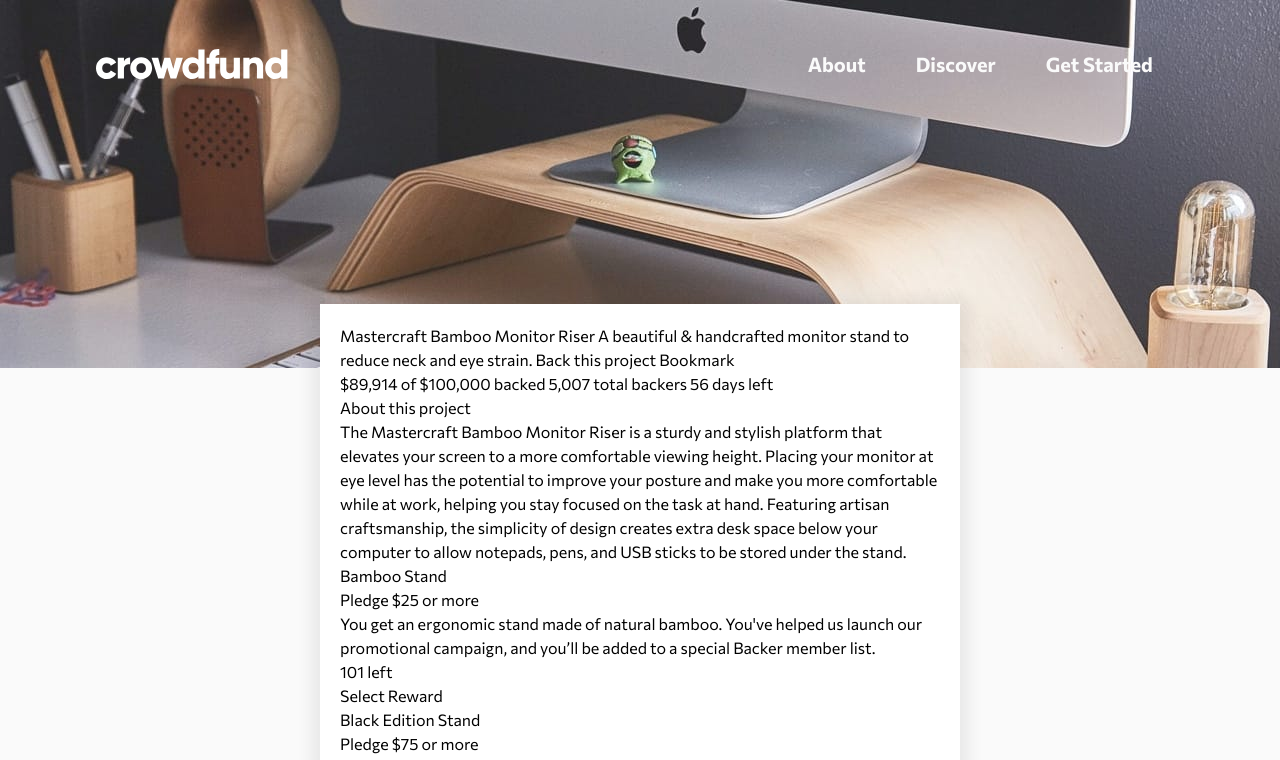
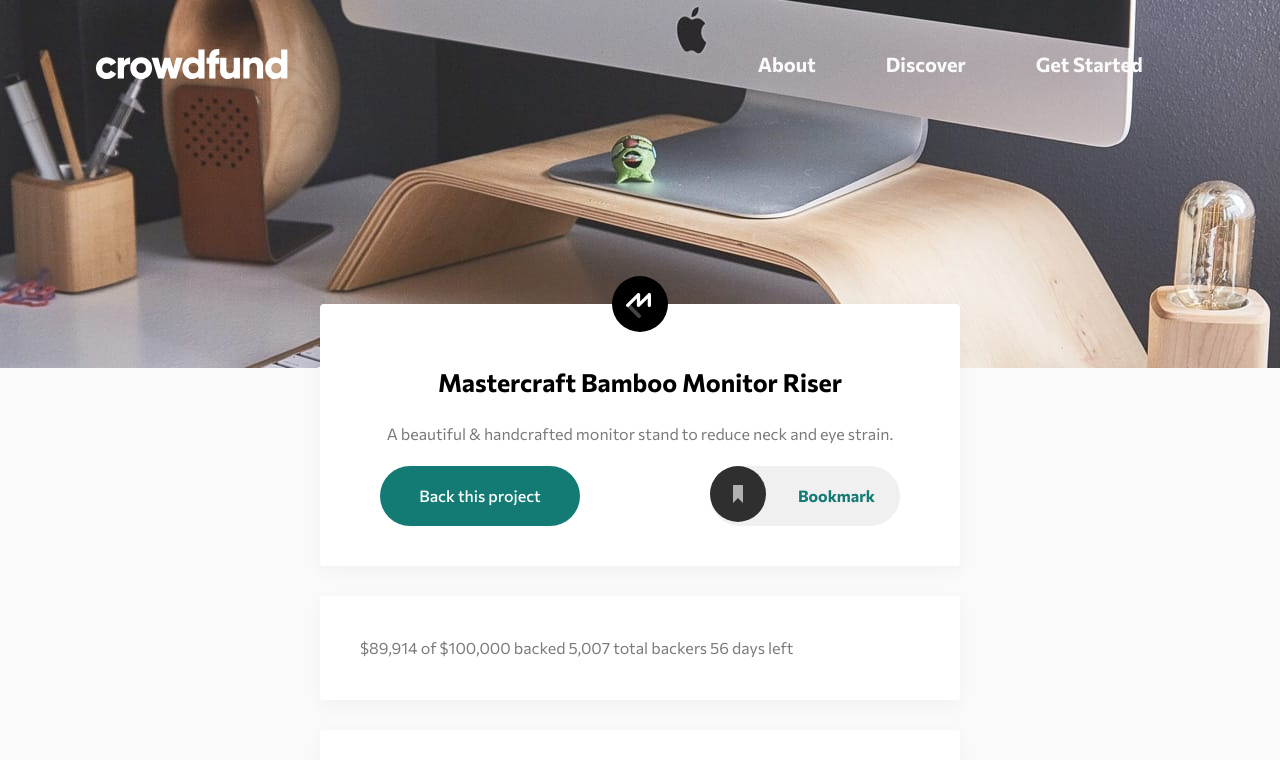
Before and after one commit to tfmcmenemy/Crowdfunding-Frontend-Mentor-Project, a website built with Parcel: page index.html in a window 1280 px wide. Shown: the top 760 px of the page. Built offline with nearby package versions, Linux system fonts and the light colour scheme.

Commit message:
Finished the title box and edited the main navigation so that the selections are visable.

```diff
--- a/index.html
+++ b/index.html
@@ -22,6 +22,7 @@
 		<title>Frontend Mentor | Crowdfunding product page</title>
 	</head>
 	<body>
+		<div class="container">
 			<div class="header">
 				<div class="header_box">
 					<div class="header_box__image">
@@ -39,9 +40,43 @@
 
 			<div class="main_content">
 				<div class="title_box">
-				Mastercraft Bamboo Monitor Riser A beautiful & handcrafted
-				monitor stand to reduce neck and eye strain. Back this project
+					<div class="title_box__logo">
+						<img src="/images/logo-mastercraft.svg" alt="" />
+					</div>
+					<div class="title_box__title">
+						Mastercraft Bamboo Monitor Riser
+					</div>
+					<div class="title_box__content">
+						A beautiful & handcrafted monitor stand to reduce neck
+						and eye strain.
+					</div>
+					<div class="title_box_options">
+						<div class="title_box_options__button btn">
+							Back this project
+						</div>
+						<div class="title_box_options__bookmark btn bookmark">
+							<svg
+								class="icon"
+								width="56"
+								height="56"
+								xmlns="http://www.w3.org/2000/svg"
+							>
+								<g fill="none" fill-rule="evenodd">
+									<circle
+										fill="#2F2F2F"
+										cx="28"
+										cy="28"
+										r="28"
+									/>
+									<path
+										fill="#B1B1B1"
+										d="M23 19v18l5-5.058L33 37V19z"
+									/>
+								</g>
+							</svg>
 							Bookmark
+						</div>
+					</div>
 				</div>
 
 				<div class="data_box">
@@ -52,15 +87,15 @@
 					<div class="about_box__title">About this project</div>
 
 					<div class="about_box__content">
-					The Mastercraft Bamboo Monitor Riser is a sturdy and stylish
-					platform that elevates your screen to a more comfortable
-					viewing height. Placing your monitor at eye level has the
-					potential to improve your posture and make you more
-					comfortable while at work, helping you stay focused on the
-					task at hand. Featuring artisan craftsmanship, the
-					simplicity of design creates extra desk space below your
-					computer to allow notepads, pens, and USB sticks to be
-					stored under the stand.
+						The Mastercraft Bamboo Monitor Riser is a sturdy and
+						stylish platform that elevates your screen to a more
+						comfortable viewing height. Placing your monitor at eye
+						level has the potential to improve your posture and make
+						you more comfortable while at work, helping you stay
+						focused on the task at hand. Featuring artisan
+						craftsmanship, the simplicity of design creates extra
+						desk space below your computer to allow notepads, pens,
+						and USB sticks to be stored under the stand.
 					</div>
 
 					<div class="version_cards">
@@ -70,12 +105,15 @@
 								Pledge $25 or more
 							</div>
 							<div class="version_card__content">
-							You get an ergonomic stand made of natural bamboo.
-							You've helped us launch our promotional campaign,
-							and you’ll be added to a special Backer member list.
+								You get an ergonomic stand made of natural
+								bamboo. You've helped us launch our promotional
+								campaign, and you’ll be added to a special
+								Backer member list.
 							</div>
 							<div class="version_card__remaining">101 left</div>
-						<div class="version_card__button">Select Reward</div>
+							<div class="version_card__button">
+								Select Reward
+							</div>
 						</div>
 						<div class="version_card">
 							<div class="version_card__title">
@@ -85,12 +123,14 @@
 								Pledge $75 or more
 							</div>
 							<div class="version_card__content">
-							You get a Black Special Edition computer stand and a
-							personal thank you. You’ll be added to our Backer
-							member list. Shipping is included.
+								You get a Black Special Edition computer stand
+								and a personal thank you. You’ll be added to our
+								Backer member list. Shipping is included.
 							</div>
 							<div class="version_card__remaining">64 left</div>
-						<div class="version_card__button">Select Reward</div>
+							<div class="version_card__button">
+								Select Reward
+							</div>
 						</div>
 						<div class="version_card">
 							<div class="version_card__title">
@@ -101,8 +141,8 @@
 							</div>
 							<div class="version_card__content">
 								You get two Special Edition Mahogany stands, a
-							Backer T-Shirt, and a personal thank you. You’ll be
-							added to our Backer member list. Shipping is
+								Backer T-Shirt, and a personal thank you. You’ll
+								be added to our Backer member list. Shipping is
 								included.
 							</div>
 							<div class="version_card__remaining">0 left</div>
@@ -110,6 +150,9 @@
 						</div>
 					</div>
 				</div>
+
+				<div class="foot_box"></div>
+				<!-- The footbox is added in to give some scroll room at the bottom of the page. -->
 			</div>
 
 			<!-- Selection modal start -->
@@ -117,8 +160,8 @@
 				<div class="selection_modal__title">Back this project</div>
 
 				<div class="selection_modal__content">
-				Want to support us in bringing Mastercraft Bamboo Monitor Riser
-				out in the world?
+					Want to support us in bringing Mastercraft Bamboo Monitor
+					Riser out in the world?
 				</div>
 
 				<div class="selection_modal__selection_cards">
@@ -128,21 +171,25 @@
 						</div>
 						<div class="selection_modal__card__content">
 							Choose to support us without a reward if you simply
-						believe in our project. As a backer, you will be signed
-						up to receive product updates via email.
+							believe in our project. As a backer, you will be
+							signed up to receive product updates via email.
 						</div>
 					</div>
 					<div class="selection_modal__card">
-					<div class="selection_modal__card__title">Bamboo Stand</div>
+						<div class="selection_modal__card__title">
+							Bamboo Stand
+						</div>
 						<div class="selection_modal__card__pledge">
 							Pledge $25 or more
 						</div>
-					<div class="selection_modal__card__remaining">101 left</div>
+						<div class="selection_modal__card__remaining">
+							101 left
+						</div>
 
 						<div class="selection_modal__card__content">
 							You get an ergonomic stand made of natural bamboo.
-						You've helped us launch our promotional campaign, and
-						you’ll be added to a special Backer member list.
+							You've helped us launch our promotional campaign,
+							and you’ll be added to a special Backer member list.
 						</div>
 						<!-- Selected pledge start -->
 						<!-- Enter your pledge
@@ -158,12 +205,14 @@
 						<div class="selection_modal__card__pledge">
 							Pledge $75 or more
 						</div>
-					<div class="selection_modal__card__remaining">64 left</div>
+						<div class="selection_modal__card__remaining">
+							64 left
+						</div>
 
 						<div class="selection_modal__card__content">
 							You get a Black Special Edition computer stand and a
-						personal thank you. You’ll be added to our Backer member
-						list. Shipping is included.
+							personal thank you. You’ll be added to our Backer
+							member list. Shipping is included.
 						</div>
 
 						<!-- Selected pledge start -->
@@ -179,12 +228,15 @@
 						<div class="selection_modal__card__pledge">
 							Pledge $200 or more
 						</div>
-					<div class="selection_modal__card__remaining">0 left</div>
+						<div class="selection_modal__card__remaining">
+							0 left
+						</div>
 
 						<div class="selection_modal__card__content">
-						You get two Special Edition Mahogany stands, a Backer
-						T-Shirt, and a personal thank you. You’ll be added to
-						our Backer member list. Shipping is included.
+							You get two Special Edition Mahogany stands, a
+							Backer T-Shirt, and a personal thank you. You’ll be
+							added to our Backer member list. Shipping is
+							included.
 						</div>
 						<!-- Selected pledge  start -->
 						<!-- Enter your pledge
@@ -202,12 +254,13 @@
 				<div class="success_modal__title">Thanks for your support!</div>
 				<div class="success_modal__content">
 					Your pledge brings us one step closer to sharing Mastercraft
-				Bamboo Monitor Riser worldwide. You will get an email once our
-				campaign is completed.
+					Bamboo Monitor Riser worldwide. You will get an email once
+					our campaign is completed.
 				</div>
 				<div class="success_modal__button">Got it!</div>
 			</div>
 
 			<!-- Success modal end -->
+		</div>
 	</body>
 </html>
--- a/sass/abstracts/_variables.scss
+++ b/sass/abstracts/_variables.scss
@@ -1,9 +1,12 @@
 //Colors
 $moderate-cyan: hsl(176, 50%, 47%);
 $dark-cyan: hsl(176, 72%, 28%);
+$dark-cyan-hover: hsl(176, 72%, 25%);
 $black: hsl(0, 0%, 0%);
 $dark-gray: hsl(0, 0%, 48%);
+$light-gray: hsl(0, 0%, 94%);
 $main-back: rgb(250, 250, 250);
+$white: rgb(255, 255, 255);
 
 $font-size: 1.6rem;
 
--- a/sass/base/_base.scss
+++ b/sass/base/_base.scss
@@ -7,10 +7,13 @@ html {
 body {
 	font-family: $font-family;
 	font-size: $font-size;
+	color: $dark-gray;
 	background: $main-back;
-	position: relative;
-	padding-bottom: 50rem;
 	@include respond(mobile) {
 		background-color: red;
 	}
 }
+
+.container {
+	position: relative;
+}
--- /dev/null
+++ b/sass/components/_button.scss
@@ -0,0 +1,29 @@
+@use "../abstracts" as *;
+
+.btn {
+	background: $dark-cyan;
+	color: $white;
+	font-weight: $font-weight-med;
+	text-align: center;
+	padding: 1.8rem;
+	width: 20rem;
+	border-radius: 5rem;
+	transition: 0.3s ease;
+	&:hover {
+		transform: translateY(-1px);
+		color: rgb(216, 216, 216);
+		cursor: pointer;
+	}
+}
+.bookmark {
+	background: $light-gray;
+	color: $dark-cyan;
+	font-weight: $font-weight-thick;
+	text-align: right;
+	padding-right: 2.5rem;
+	width: 19rem;
+
+	&:hover {
+		color: $dark-cyan-hover;
+	}
+}
--- a/sass/components/_index.scss
+++ b/sass/components/_index.scss
@@ -1 +1,2 @@
 @forward "modal";
+@forward "button";
--- a/sass/layout/_header.scss
+++ b/sass/layout/_header.scss
@@ -28,15 +28,26 @@
 			margin-right: 8vw;
 
 			li {
-				padding: 0 2.5rem;
+				padding: 0 1.5rem;
+				margin: 0 2rem;
 				color: $main-back;
 				font-size: 2rem;
 				font-weight: $font-weight-thick;
+				border-radius: 10px;
 				white-space: nowrap;
-				transition: 0.5s ease;
+				transition: all 0.5s ease;
+				background: linear-gradient(
+					135deg,
+					$dark-cyan 50%,
+					transparent 50%
+				);
+				background-size: 0%;
+				background-repeat: no-repeat;
 
 				&:hover {
-					color: $dark-cyan;
+					transform: scale(1.1);
+					background-size: 300%;
+					color: $white;
 					cursor: pointer;
 				}
 			}
--- a/sass/layout/_main_content.scss
+++ b/sass/layout/_main_content.scss
@@ -1,3 +1,5 @@
+@use "../abstracts" as *;
+
 .main_content {
 	position: absolute;
 	top: 38vh;
@@ -5,21 +7,74 @@
 	transform: translateX(-50%);
 
 	width: 50vw;
-	padding: 2rem;
+	display: block;
+	background: rgba(0, 0, 0, 0);
 
-	background-color: white;
-	box-shadow: 0 5px 15px 9px rgba(0, 0, 0, 0.07);
+	& > div:not(:last-child) {
+		box-shadow: 0 5px 15px 2px rgba(0, 0, 0, 0.03);
+		background: white;
+		margin-bottom: 3rem;
+		border-radius: 0.4rem;
+		padding: 4rem;
+	}
+	.foot_box {
+		position: absolute;
+		left: 0;
+		bottom: -6rem;
+		height: 1rem;
+		width: 100%;
+	}
 
-	&:after {
-		content: "";
+	.title_box {
 		position: relative;
-		height: 200rem;
-		background-color: red;
-		width: 50%;
+
+		& > div:not(:first-child) {
+			margin-top: 2rem;
+		}
+
+		&__title {
+			font-size: 2.5rem;
+			font-weight: $font-weight-thick;
+			text-align: center;
+			color: $black;
+			margin-bottom: 0;
+		}
+
+		&__content {
+			text-align: center;
+		}
+
+		&_options {
+			display: flex;
+			justify-content: space-between;
+			align-items: center;
+			height: 6rem;
+			padding: 0 2rem;
+
+			&__button {
+			}
+			&__bookmark {
+				position: relative;
+
+				height: 100%;
+				& .icon {
+					height: 6rem;
+					position: absolute;
+					top: 0;
+					left: 0;
+					fill: red;
+				}
+			}
+		}
+
+		&__logo {
+			position: absolute;
+			top: 0;
+			left: 0;
+			transform: translateY(-50%);
+			width: 100%;
+			display: flex;
+			justify-content: center;
+		}
 	}
 }
-
-body {
-	padding-bottom: 5rem;
-	overflow: scroll;
-}
```
Also changed, not shown: dist/index.html, 4 other files. Lines whose indentation alone changed are shown as unchanged.
